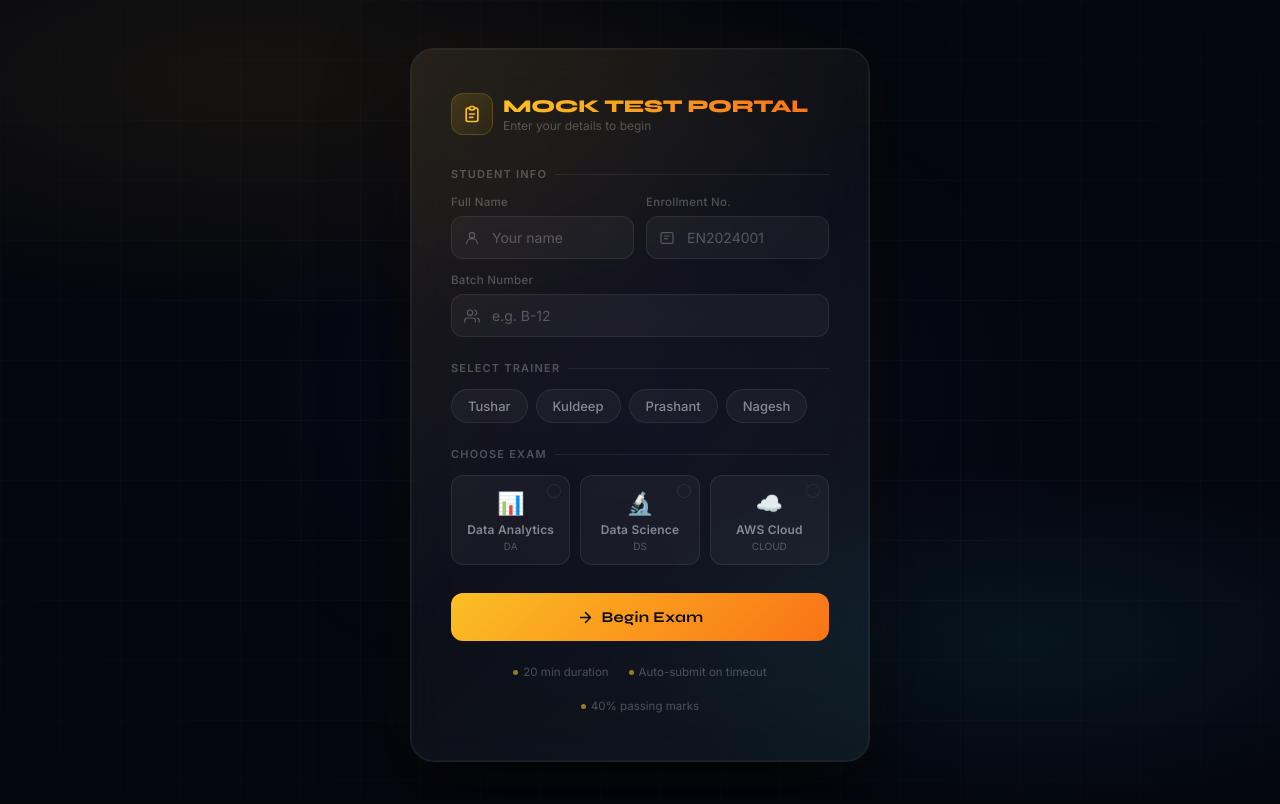
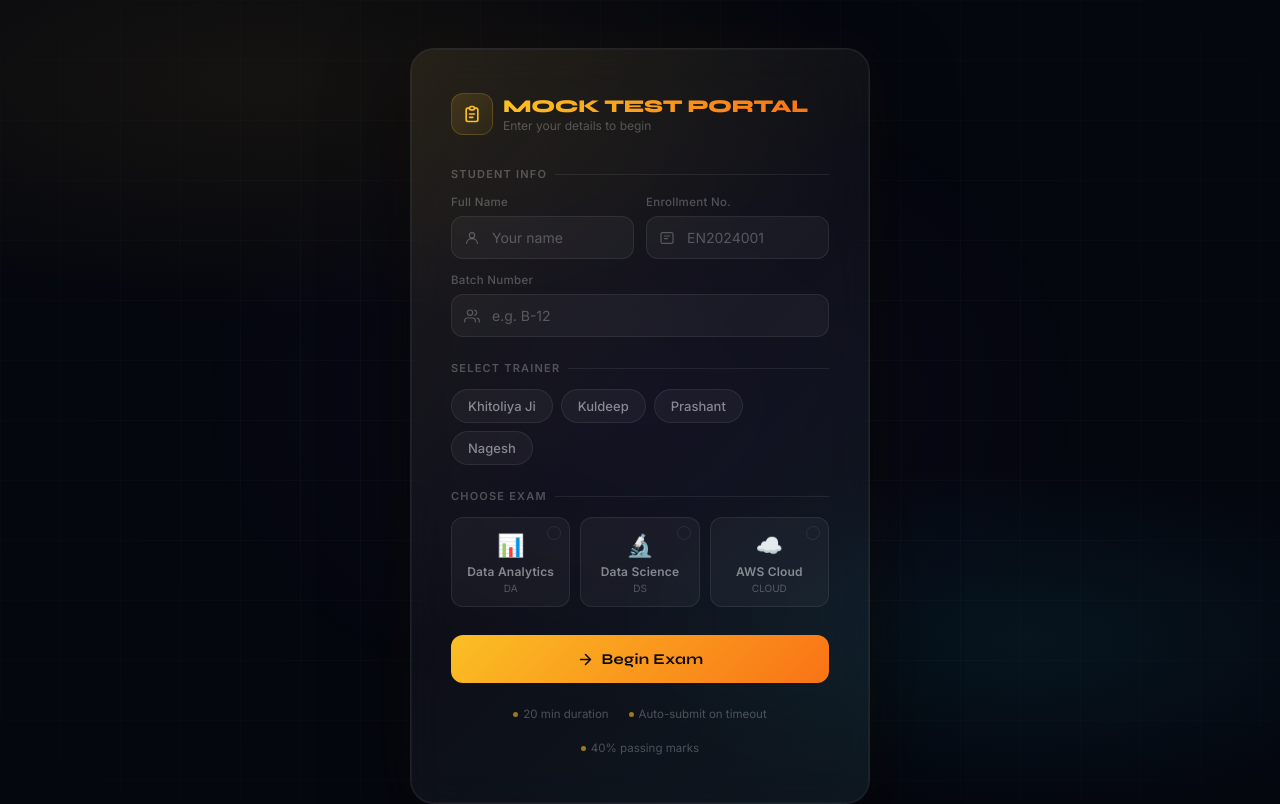
Before and after one commit to KHITOLIA/mock_test, a Flask app: page / in a window 1280 px wide. Before the commit the page ends 762 px from the top, so only its background shows below. Run offline with Flask 3, Linux system fonts and the light colour scheme; parts of the project's set-up code (start-up, migrations or seed data) failed here and were passed over.

Commit message:
Update home.html

```diff
--- a/templates/home.html
+++ b/templates/home.html
@@ -303,7 +303,7 @@ body{
     <div class="section-label">Select Trainer</div>
     <div class="trainer-pills">
       <label class="trainer-pill" id="tp-tushar">
-        <input type="radio" name="trainer_name" value="Tushar" required onchange="selectTrainer(this)"> Tushar
+        <input type="radio" name="trainer_name" value="Tushar" required onchange="selectTrainer(this)"> Khitoliya Ji
       </label>
       <label class="trainer-pill" id="tp-kuldeep">
         <input type="radio" name="trainer_name" value="Kuldeep" onchange="selectTrainer(this)"> Kuldeep
```
